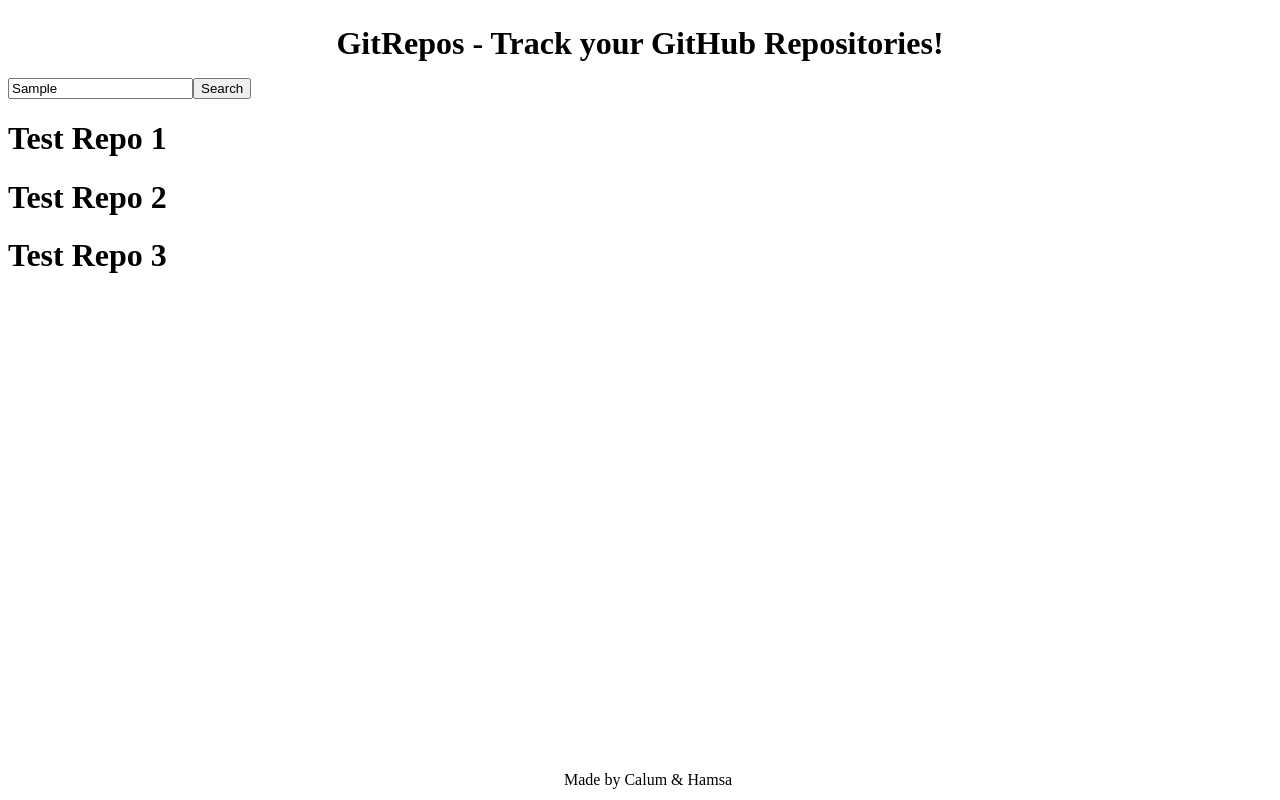
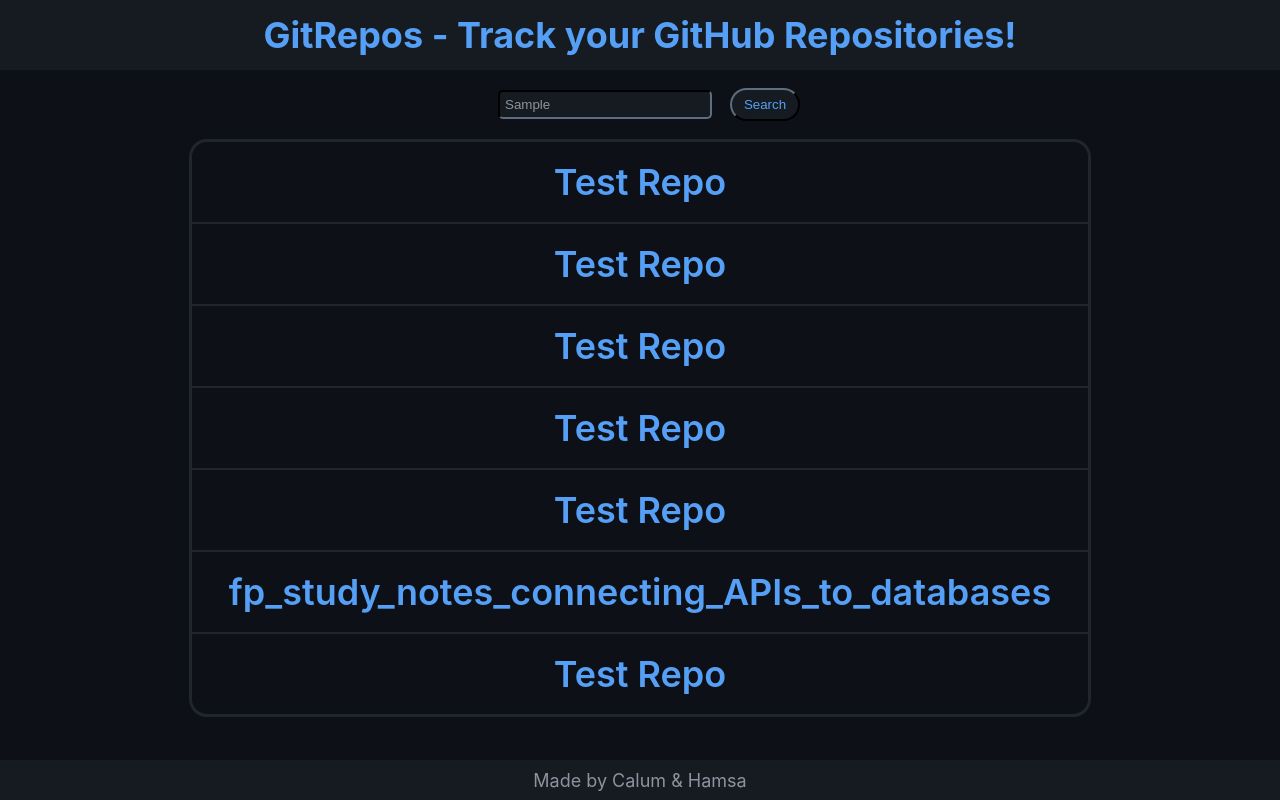
Before and after one commit to cbmcdougall/GitRepos, a React app: page / in a window 1280 px wide. Both pictures are taken after typing "Sample" into the empty fields and a click on the button "Search". Built offline with nearby package versions, Linux system fonts and the light colour scheme.

Commit message:
add styling

```diff
--- a/src/components/Repositories/index.jsx
+++ b/src/components/Repositories/index.jsx
@@ -1,6 +1,7 @@
 import React, { useEffect, useState } from 'react'
 import axios from "axios";
 import { Repository } from '..';
+import './style.css'
 
 export const Repositories = ({ username }) => {
     const [repoData, setRepoData] = useState([]);
@@ -15,12 +16,14 @@
             }
             // const { data } = await axios.get(`https://api.github.com/users/${username}/repos`, options);
             // Mock data to prevent api limit rate
-            // name: "", commits_url: url, forks: #, language: "", stargazers_count: #, open_issues: #, watchers: #
-            console.log("API Fetch!");
             const data = [
-                { name: "Test Repo 1", commits_url: "", forks: 2, language: "JavaScript", stargazers_count: 1, open_issues: 3, watchers: 5 },
-                { name: "Test Repo 2", commits_url: "", forks: 1, language: "JavaScript", stargazers_count: 0, open_issues: 2, watchers: 0 },
-                { name: "Test Repo 3", commits_url: "", forks: 0, language: "JavaScript", stargazers_count: 3, open_issues: 0, watchers: 10 }
+                { name: "Test Repo", commits_url: "", forks: 2, language: "JavaScript", stargazers_count: 1, open_issues: 3, watchers: 5 },
+                { name: "Test Repo", commits_url: "", forks: 2, language: "JavaScript", stargazers_count: 1, open_issues: 3, watchers: 5 },
+                { name: "Test Repo", commits_url: "", forks: 2, language: "JavaScript", stargazers_count: 1, open_issues: 3, watchers: 5 },
+                { name: "Test Repo", commits_url: "", forks: 2, language: "JavaScript", stargazers_count: 1, open_issues: 3, watchers: 5 },
+                { name: "Test Repo", commits_url: "", forks: 2, language: "JavaScript", stargazers_count: 1, open_issues: 3, watchers: 5 },
+                { name: "fp_study_notes_connecting_APIs_to_databases", commits_url: "", forks: 1, language: "JavaScript", stargazers_count: 0, open_issues: 2, watchers: 0 },
+                { name: "Test Repo", commits_url: "", forks: 0, language: "JavaScript", stargazers_count: 3, open_issues: 0, watchers: 10 }
             ]
             if (cancelRequest) return;
             setRepoData(data);
@@ -34,7 +37,7 @@
     const renderRepo = () => repoData.map((r, i) => <Repository key={i} data={r} />)
 
     return (
-        <div>
+        <div className="repositories-container">
             {renderRepo()}
         </div>
     )
--- /dev/null
+++ b/src/components/Repositories/style.css
@@ -0,0 +1,10 @@
+.repositories-container {
+    width: 70%;
+    display: flex;
+    flex-direction: column;
+    justify-content: space-between;
+    flex-wrap: wrap;
+    border: 3px solid var(--border-colour);
+    border-radius: 1rem;
+    margin-bottom: 3rem;
+}
--- a/src/components/Repository/style.css
+++ b/src/components/Repository/style.css
@@ -1,6 +1,48 @@
 .show {
-    display: block
+    display: flex;
 }
 .hide {
     display: none;
 }
+
+.repo-container {
+    border-bottom: 2px solid var(--border-colour);
+    display: flex;
+    flex-direction: column;
+    align-items: center;
+    justify-content: space-between;
+    padding: 1em;
+}
+
+.repo-container:last-child {
+    border-bottom: none;
+}
+
+.repo-container h1 {
+    margin: 0 auto;
+    color: var(--heading-text);
+    font-weight: 600;
+}
+
+.repo-container h1:hover {
+    cursor: pointer;
+}
+
+.repodata-container {
+    width: 90%;
+    list-style-type: none;
+    padding: 0;
+    margin: 0;
+    margin-top: 1em;
+    align-items: center;
+    justify-content: space-between;
+    flex-wrap: wrap;
+}
+
+.repodata-container li {
+    margin: 0 1em;
+}
+
+.icon {
+    margin: 0 8px;
+}
--- a/src/style.css
+++ b/src/style.css
@@ -0,0 +1,54 @@
+:root {
+    --bg-colour: #0d1117;
+    --banner-bg-colour: #161b22;
+    --heading-text: #55a0f6;
+    --text-colour: #8b949e;
+    --border-colour: #21262d;
+    font-size: 18px;
+}
+
+body {
+    margin: 0;
+    height: 100vh;
+    background-color: var(--bg-colour);
+}
+
+#root {
+    color: var(--text-colour);
+    display: flex;
+    flex-direction: column;
+    align-items: center;
+    font-family: -apple-system, BlinkMacSystemFont, "Segoe UI", Helvetica, Arial, sans-serif;
+}
+
+#searchForm {
+    margin: 1rem auto;
+    width: 100%;
+    display: flex;
+    align-items: center;
+    justify-content: center;
+}
+
+#username {
+    width: 200px;
+    padding: 5px;
+    margin: 0 1rem;
+    background-color: var(--banner-bg-colour);
+    color: var(--text-colour);
+    border-color: var(--border-colour);
+    border-radius: 5px;
+}
+
+#submitButton {
+    width: 70px;
+    background-color: var(--banner-bg-colour);
+    color: var(--heading-text);
+    border-color: var(--border-colour);
+    border-radius: 1rem;
+    padding: 7px;
+}
+
+#submitButton:hover {
+    cursor: pointer;
+    background-color: var(--border-colour);
+}
```
